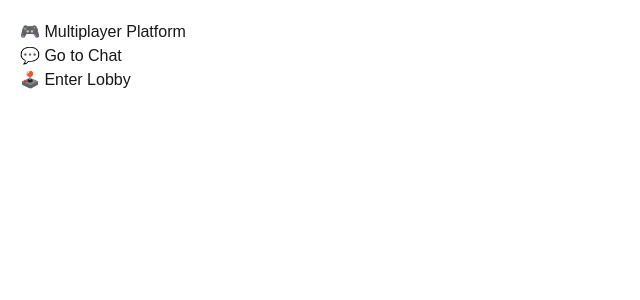
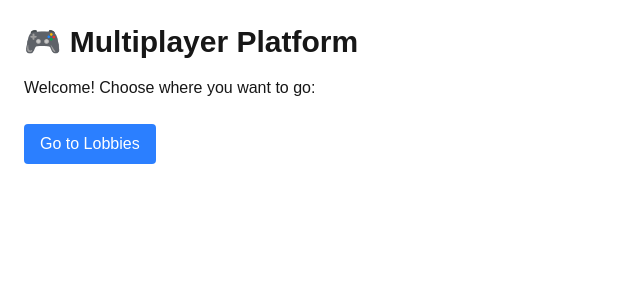
Before and after one commit to Rakesh99k/MultiverseHub, a Next.js app in the folder multiplayer-frontend/: page / in a window 1280 px wide. Shown: the top 300 px of the page, without its empty margins (0-640 px from the left). Built offline with nearby package versions, Linux system fonts and the light colour scheme.

Commit message:
added page.js

```diff
--- a/multiplayer-frontend/src/app/page.js
+++ b/multiplayer-frontend/src/app/page.js
@@ -3,16 +3,18 @@ import Link from "next/link";
 
 export default function Home() {
   return (
-    <div style={{ padding: 20 }}>
-      <h1>🎮 Multiplayer Platform</h1>
-      <ul>
-        <li>
-          <Link href="/chat">💬 Go to Chat</Link>
-        </li>
-        <li>
-          <Link href="/lobby">🕹️ Enter Lobby</Link>
-        </li>
-      </ul>
+    <div className="p-6">
+      <h1 className="text-3xl font-bold mb-4">🎮 Multiplayer Platform</h1>
+      <p className="mb-6">Welcome! Choose where you want to go:</p>
+
+      <div className="flex gap-4">
+        <Link
+          href="/lobby"
+          className="bg-blue-500 text-white px-4 py-2 rounded hover:bg-blue-600"
+        >
+          Go to Lobbies
+        </Link>
+      </div>
     </div>
   );
 }
```
